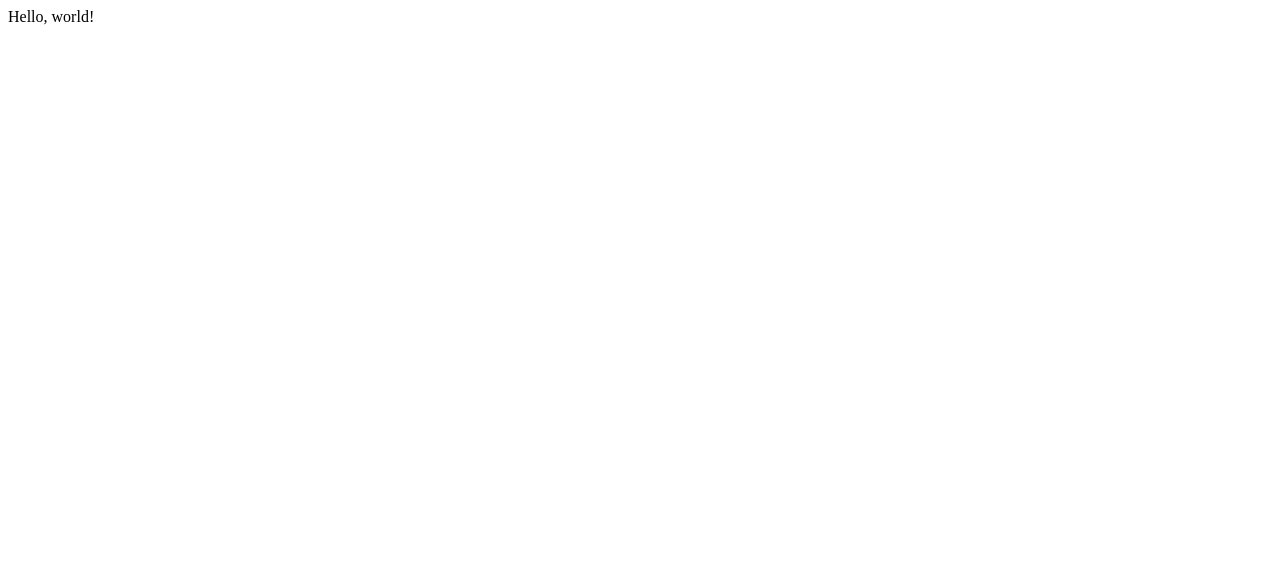
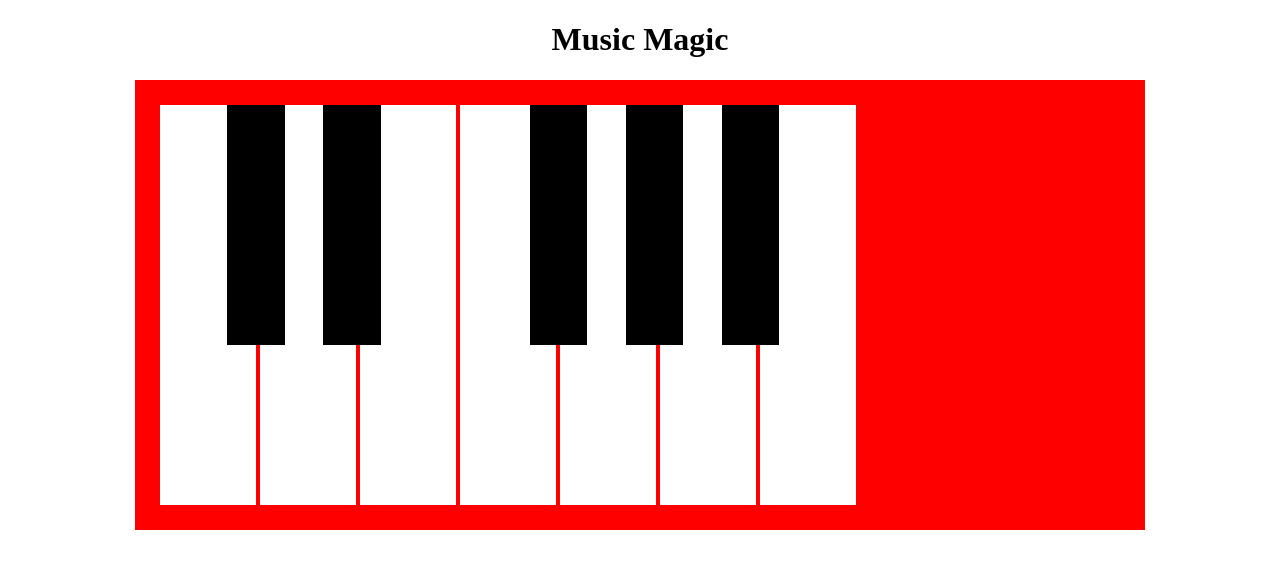
Before and after one commit to abvanpelt/abvanpelt.github.com, a plain HTML site: page index.html in a window 1280 px wide. Drawn offline with Linux system fonts and the light colour scheme.

Commit message:
Piano Layout
The basic layout for a one-octave piano.

```diff
--- a/index.html
+++ b/index.html
@@ -1,8 +1,29 @@
 <!DOCTYPE html>
 <html lang="en">
-    <head>
-        <meta charset="UTF-8" />
-        <meta name="viewport" content="width=device-width, initial-scale=1.0"
-    </head>
-    <body>Hello, world!</body>
+
+<head>
+    <meta charset="UTF-8" />
+    <meta name="viewport" content="width=device-width, initial-scale=1.0" />
+    <link rel="stylesheet" href="./styles.css" </head>
+
+<body>
+    <h1>Music Magic</h1>
+    <div class="piano">
+        <div class="keys">
+            <div class="key white" id="note-c"></div>
+            <div class="key black" id="note-c-sharp"></div>
+            <div class="key white" id="note-d"></div>
+            <div class="key black" id="note-d-sharp"></div>
+            <div class="key white" id="note-e"></div>
+            <div class="key white" id="note-f"></div>
+            <div class="key black" id="note-f-sharp"></div>
+            <div class="key white" id="note-g"></div>
+            <div class="key black" id="note-g-sharp"></div>
+            <div class="key white" id="note-a"></div>
+            <div class="key black" id="note-a-sharp"></div>
+            <div class="key white" id="note-b"></div>
+        </div>
+    </div>
+</body>
+
 </html>
--- /dev/null
+++ b/styles.css
@@ -0,0 +1,61 @@
+h1 {
+    text-align: center;
+}
+
+.piano {
+    background-color: red;
+    width: 75vw;
+    height: 50vh;
+    margin: auto;
+    padding: 25px;
+}
+
+.keys {
+    width: 100%;
+    height: 100%;
+    margin: auto;
+    position: relative;
+}
+
+.white {
+    background-color: white;
+    width: 10%;
+    height: 100%;
+    margin: 0;
+    padding: 0;
+    display: inline-block;
+    position: relative;
+    z-index: 0;
+}
+
+.black {
+    background-color: black;
+    color: white;
+    width: 6%;
+    height: 60%;
+    margin: 0;
+    padding: 0;
+    display: inline-block;
+    position: absolute;
+    z-index: 1;
+}
+
+#note-c-sharp {
+    left: 7%;
+}
+
+#note-d-sharp {
+    left: 17%;
+}
+
+#note-f-sharp {
+    left: 38.5%;
+}
+
+#note-g-sharp {
+    left: 48.5%;
+}
+
+#note-a-sharp {
+    left: 58.5%;
+}
```
